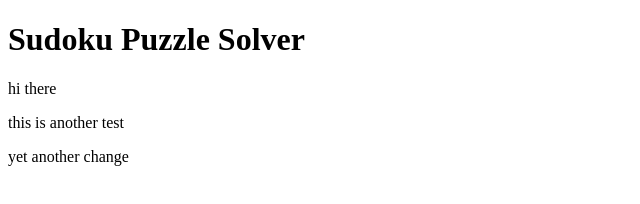
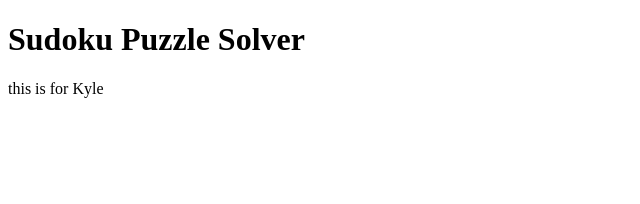
Before and after one commit to erobbins1479/sudokusolver, a plain HTML site: page index.html in a window 1280 px wide. Shown: the whole page, without its empty margins (0-640 px from the left). Drawn offline with Linux system fonts and the light colour scheme.

Commit message:
this is for Kyle

```diff
--- a/index.html
+++ b/index.html
@@ -6,8 +6,6 @@
   </head>
   <body>
     <h1>Sudoku Puzzle Solver</h1>
-    <p>hi there</p>
-    <p>this is another test</p>
-    <p>yet another change</p>
+    <p>this is for Kyle</p>
   </body>
 </html>
```
